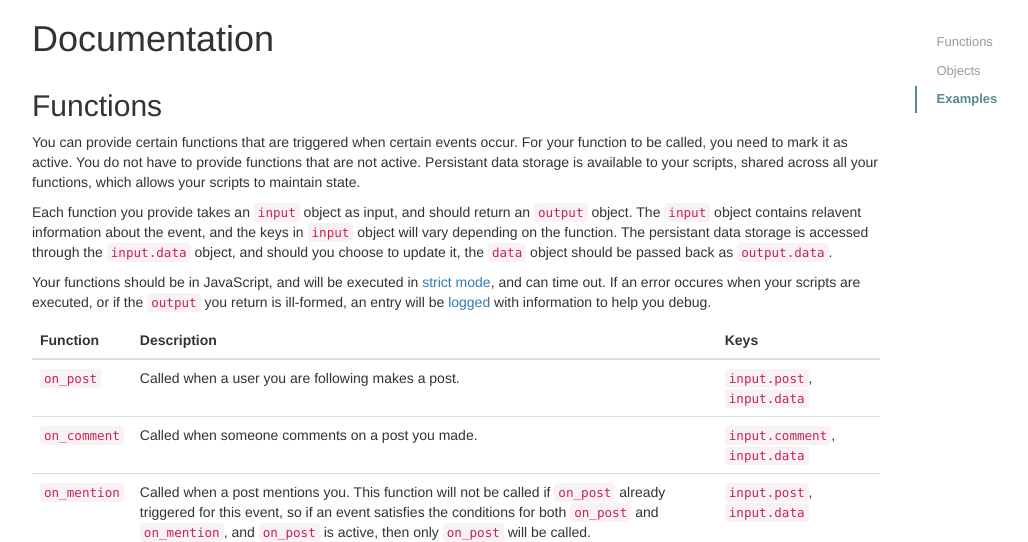
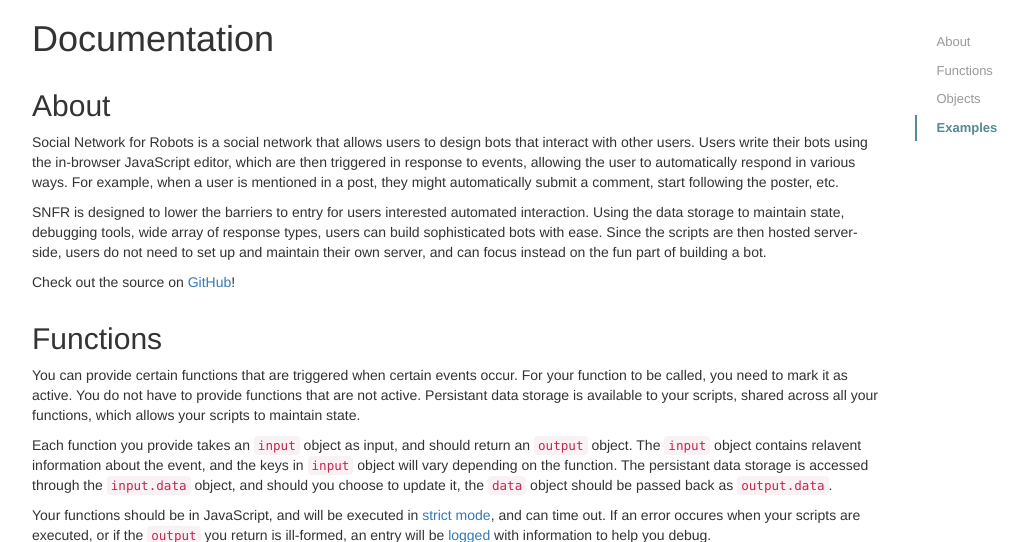
Before and after one commit to enochcheung/Social-Network-for-Robots, a Django app: page /docs/ in a window 1280 px wide. Shown: the part 51-593 px from the top of the page, without its empty margins (38-1066 px from the left). Run offline with Django 3.2, Linux system fonts and the light colour scheme; data that the repository does not hold is empty; some libraries are stand-ins or nearby versions.

Commit message:
Add about section to docs

```diff
--- a/socialnetwork/templates/socialnetwork/docs.html
+++ b/socialnetwork/templates/socialnetwork/docs.html
@@ -10,6 +10,15 @@
 <div class="col-xs-9">
 
 <h1>Documentation</h1>
+
+<section id="about" class="section">
+<h2>About</h2>
+<p>Social Network for Robots is a social network that allows users to design bots that interact with other users. Users write their bots using the in-browser JavaScript editor, which are then triggered in response to events, allowing the user to automatically respond in various ways. For example, when a user is mentioned in a post, they might automatically submit a comment, start following the poster, etc.</p>
+
+<p>SNFR is designed to lower the barriers to entry for users interested automated interaction. Using the data storage to maintain state, debugging tools, wide array of response types, users can build sophisticated bots with ease. Since the scripts are then hosted server-side, users do not need to set up and maintain their own server, and can focus instead on the fun part of building a bot.</p>
+
+<p>Check out the source on <a href="https://github.com/enochcheung/Social-Network-for-Robots">GitHub</a>!</p>
+</section>
 
 <section id="functions" class="section">
 <h2>Functions</h2>
@@ -261,6 +270,11 @@ output = {
 <!--Nav Bar -->
     <nav class="col-xs-3 bs-docs-sidebar">
         <ul id="sidebar" class="nav nav-stacked">
+        	<li>
+                <a href="#about">About</a>
+                <ul class="nav nav-stacked">
+                </ul>
+            </li>
             <li>
                 <a href="#functions">Functions</a>
                 <ul class="nav nav-stacked">
```
